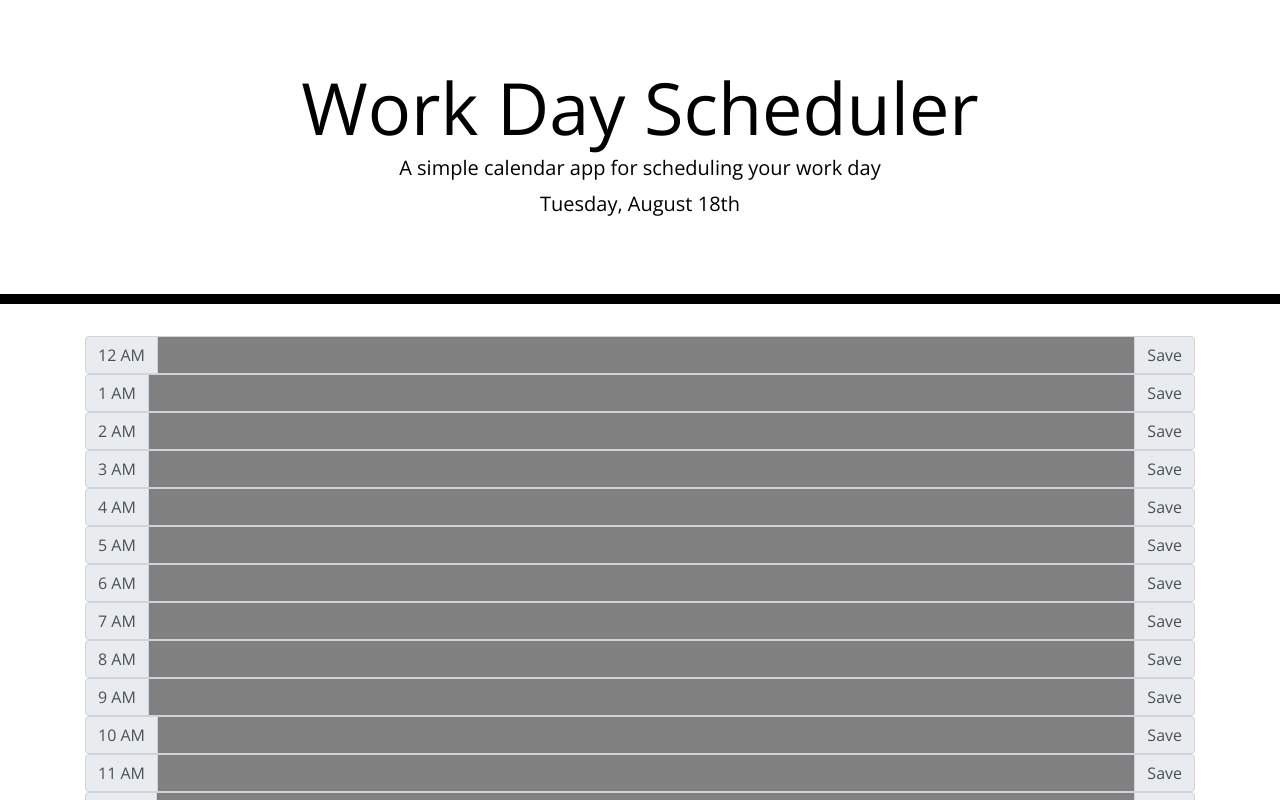
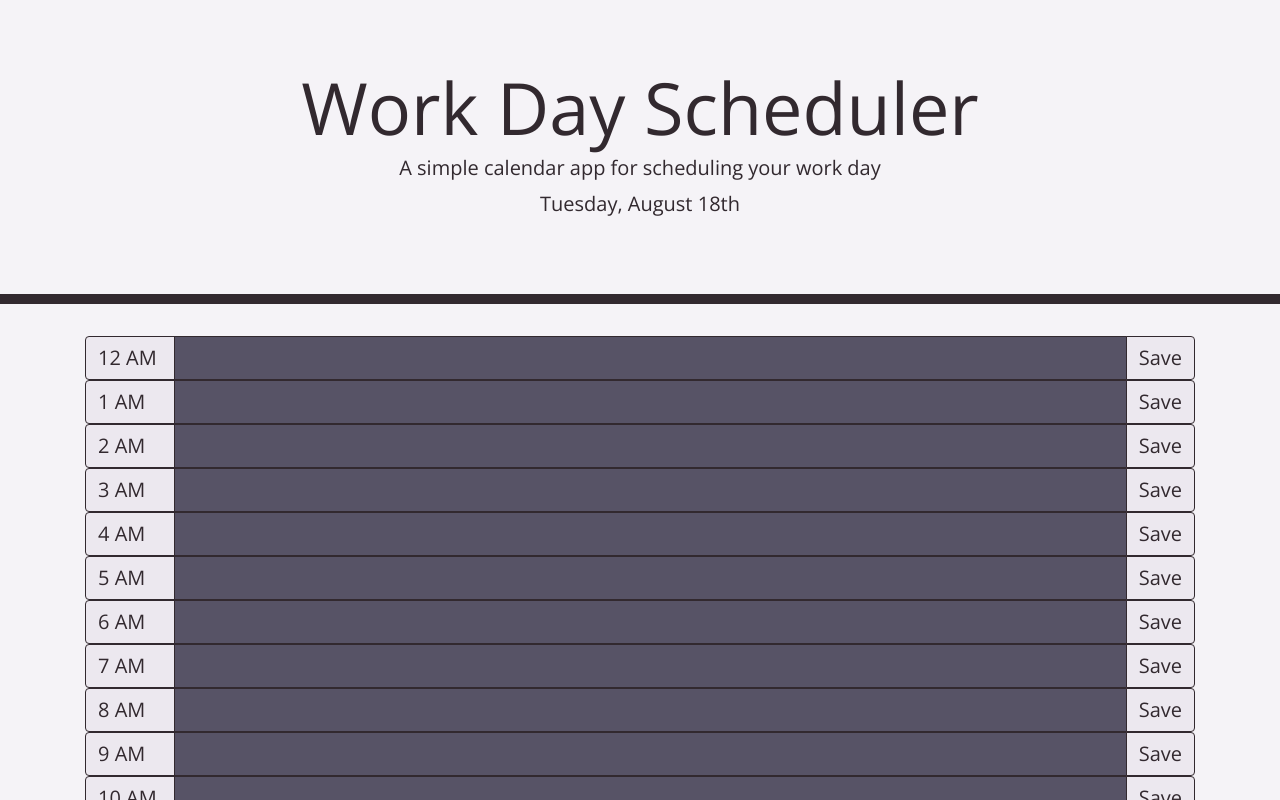
Before and after one commit to nbur4556/day-planner, a plain HTML site: page index.html in a window 1280 px wide. Shown: the top 800 px of the page. Drawn offline with nearby package versions, Linux system fonts and the light colour scheme.

Commit message:
added styling to time blocks

```diff
--- a/assets/scripts/mainscript.js
+++ b/assets/scripts/mainscript.js
@@ -17,16 +17,26 @@ $(document).ready(function () {
 
     //Disable all time blocks earlier than the current moment object
     function blockPastTimes() {
+        let previousColor = '#575366';
+        let currentColor = '#5762D5';
+        let upcomingColor = '#ECE8EF';
+        let lightTextColor = '#ECE8EF';
+
         for (let i = 0; i < timeBlockInputs.length; i++) {
             if (timeBlocks.eq(i).attr('data-time') < m.hour()) {
                 //Disable text inputs and buttons before current time
-                timeBlockInputs.eq(i).css('background-color', 'grey');
+                timeBlockInputs.eq(i).css('background-color', previousColor);
+                timeBlockInputs.eq(i).css('color', lightTextColor);
                 timeBlockInputs.eq(i).attr('disabled');
                 timeBlockButtons.eq(i).attr('disabled');
             }
             else if (timeBlocks.eq(i).attr('data-time') == m.hour()) {
                 //Color code current time
-                timeBlockInputs.eq(i).css('background-color', 'cyan');
+                timeBlockInputs.eq(i).css('background-color', currentColor);
+                timeBlockInputs.eq(i).css('color', lightTextColor);
+            }
+            else {
+                timeBlockInputs.eq(i).css('background-color', upcomingColor);
             }
         }
     }
--- a/assets/stylesheets/style.css
+++ b/assets/stylesheets/style.css
@@ -2,23 +2,24 @@ body {
   font-family: 'Open Sans', sans-serif;
   font-size: 16px;
   line-height: 1;
+  background-color: #F5F3F7;
 }
 
 textarea{
   background: transparent;
   border: none;
   resize: none;
-  color: #000000;
-  border-left: 1px solid black;
+  color: #32292F;
+  border-left: 1px solid #32292F;
   padding: 10px;
 }
 
 .jumbotron {
   text-align: center;
   background-color: transparent;
-  color: black;
+  color: #32292F;
   border-radius: 0;
-  border-bottom: 10px solid black;
+  border-bottom: 10px solid #32292F;
 }
 
 .description{
@@ -33,7 +34,7 @@ textarea{
 .row {
   white-space: pre-wrap;
   height: 80px;
-  border-top: 1px solid white;;
+  border-top: 1px solid #ECE8EF;;
 }
 
 .hour {
@@ -44,28 +45,55 @@ textarea{
 
 .past {
   background-color: #d3d3d3;
-  color: white;
+  color: #ECE8EF;
 }
 
 .present {
   background-color: #ff6961;
-  color: white;
+  color: #ECE8EF;
 }
 
 .future {
   background-color: #77dd77;
-  color: white;
+  color: #ECE8EF;
 }
 
 .saveBtn {
-  border-left: 1px solid black;
+  border-left: 1px solid #32292F;
   border-top-right-radius: 15px;
   border-bottom-right-radius: 15px;
   background-color: #06AED5;
-  color: white;
+  color: #ECE8EF;
 }
 
 .saveBtn i:hover {
   font-size: 20px;
   transition: all .3s ease-in-out;
 }
+
+/* ===== Time Block Styling ===== */
+
+.input-group-append button:focus{
+  background-color: #A4C2A8;
+}
+
+.input-group-text, .form-control{
+  color: #32292F;
+  border: 1px solid #32292F;
+  font-size: 20px;
+}
+
+.input-group-prepend .input-group-text{
+  min-width: 90px;
+  background-color: #ECE8EF;
+}
+
+.input-group-append button{
+  color: #32292F;
+  background-color: #ECE8EF;
+}
+
+.btn:focus, .form-control:focus {
+  outline: none;
+  box-shadow: none;
+}
```
Also changed, not shown: assets/images/05-third-party-apis-homework-demo.gif (renamed from assets/05-third-party-apis-homework-demo.gif), assets/images/Screenshot_2020-08-18 Work Day Scheduler.png (added).
